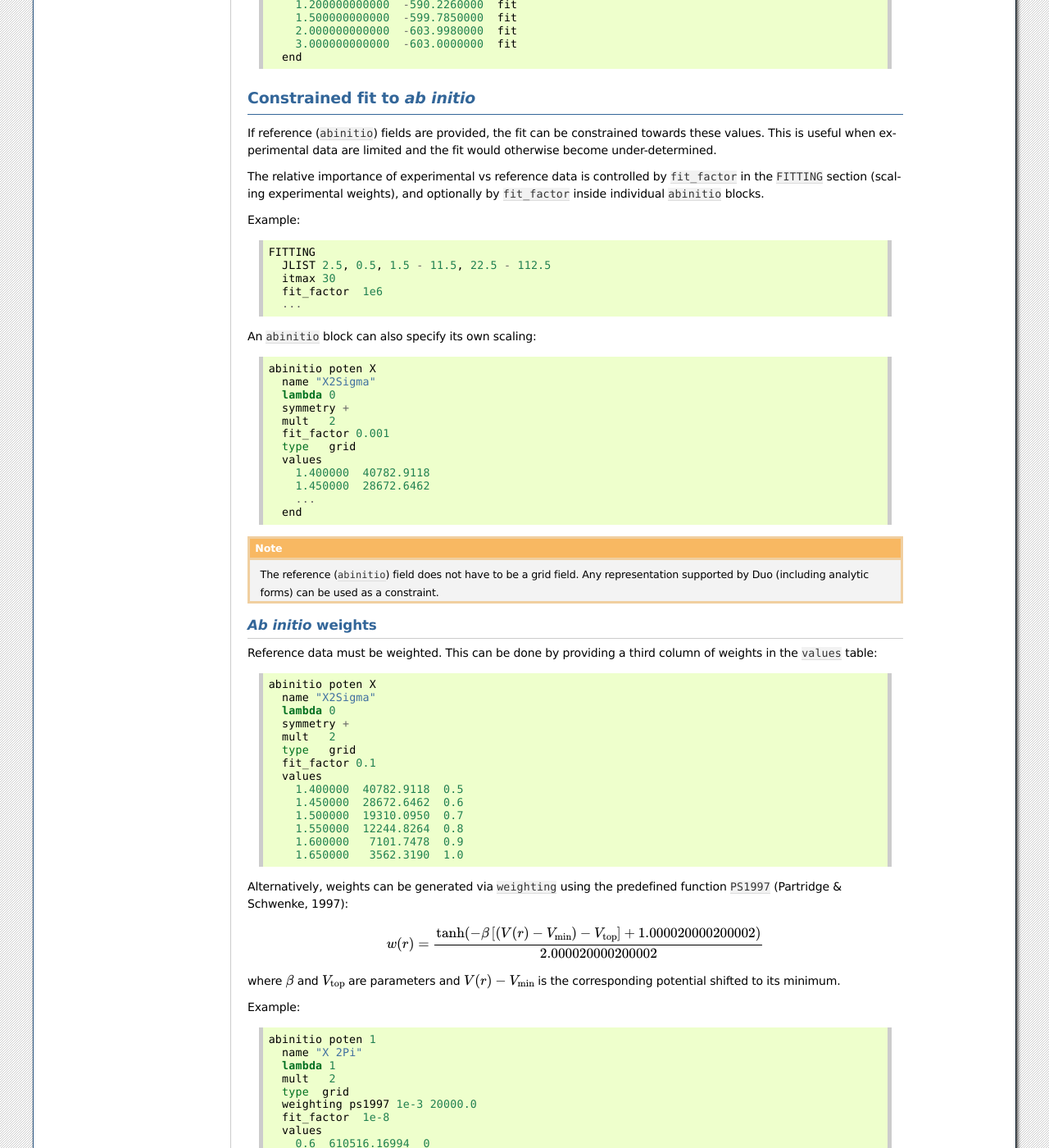
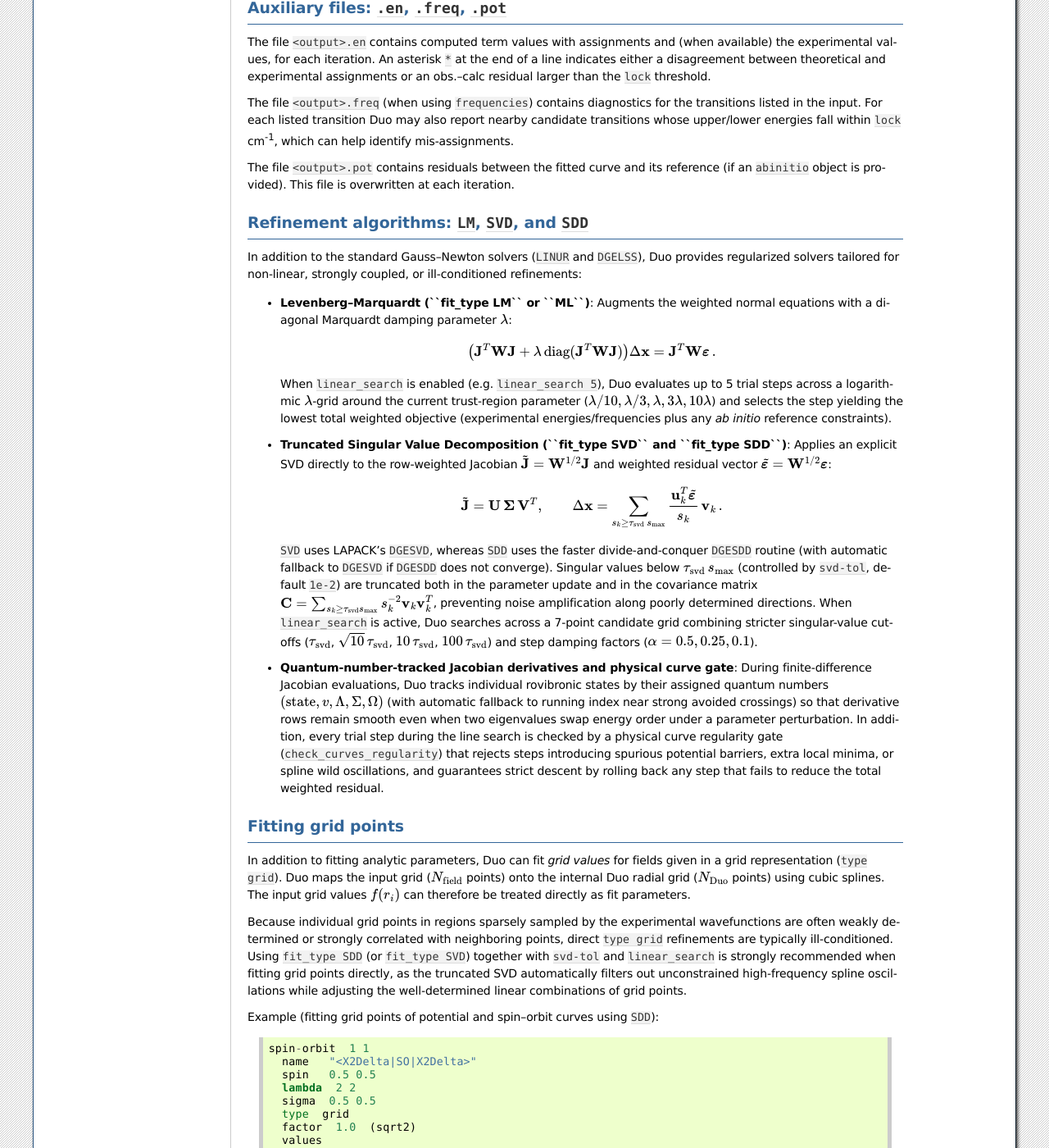
Before and after one commit to Trovemaster/Duo, a Sphinx documentation site: the page built from docs/source/fitting.rst, in a window 1280 px wide and 1400 px high, scrolled down 6380 px. Shown: the whole window at 82% size. Built offline with Sphinx 7.4.7, drawn with Linux system fonts in a browser that asks for light colours; some of the changed text lies outside the part shown.

Commit message:
Document LM, SVD, and SDD refinement options and svd-tol in ReadTheDocs

```diff
--- a/docs/source/fitting.rst
+++ b/docs/source/fitting.rst
@@ -6,9 +6,8 @@
 Duo can refine (fit) potential energy curves (PECs) and coupling curves by least-squares fitting to experimental term values (energies) or wavenumbers
 (line positions).
 
-Duo uses a Gauss–Newton least-squares procedure with Marquardt damping. Optionally, this can be combined with a simple line search (``linear_search``).
-The linear least-squares problem is solved using either the LAPACK routine ``DGELSS`` or Duo’s internal solver ``LINUR``, controlled by ``fit_type``
-(aliases: ``fit_type``, ``fit-type``, ``FIT_TYPE``).
+Duo uses a non-linear least-squares refinement procedure with Levenberg–Marquardt damping or truncated Singular Value Decomposition (SVD), combined with a trust-region line search (``linear_search``), a physical curve-regularity gate, and quantum-number-tracked finite-difference Jacobian derivatives.
+The linear least-squares solver and step-control strategy are selected via ``fit_type`` (aliases: ``fit_type``, ``fit-type``, ``FIT_TYPE``): ``LINUR`` (default), ``LM`` (or ``ML``), ``DGELSS``, ``SVD``, or ``SDD``.
 
 Fitting is the most delicate part of a Duo workflow. While forward calculations (energies and spectra for fixed PECs/couplings/dipoles) are usually
 straightforward-provided the phase conventions for coupling terms are consistent-fitting often requires careful data selection and some trial and
@@ -242,8 +241,14 @@
       :math:`{\bf x}_{i+1} = {\bf x}_i + \alpha\,\Delta{\bf x}`, with
       :math:`0 \le \alpha \le 1`.
 
-      Duo tests decreasing values starting from :math:`\alpha = 1` in steps of
-      :math:`1/N` (Armijo condition), where ``N`` is the integer argument.
+      For ``LINUR`` and ``DGELSS``, Duo tests decreasing values starting from
+      :math:`\alpha = 1` in steps of :math:`1/N` (Armijo condition), where
+      ``N`` is the integer argument.
+
+      For ``LM``, ``SVD``, and ``SDD``, setting ``linear_search`` to any
+      positive integer ``N > 0`` activates an adaptive trust-region or
+      singular-value truncation/damping line search at each iteration, combined
+      with a physical curve-regularity gate and strict-descent rollback.
 
       Example:
       ::
@@ -251,18 +256,48 @@
          linear_search 5
 
    fit_type
-      Chooses the linear solver used in the Gauss–Newton step.
+      Chooses the linear solver and regularization strategy used in the
+      non-linear least-squares step.
 
       Supported values:
 
-      * ``DGELSS`` (LAPACK; often more stable for strongly correlated problems)
-      * ``LINUR``  (internal; can be faster in some cases)
+      * ``LINUR``  (default; internal Cholesky/linear solver for the normal
+        equations; fast for well-conditioned analytical fits)
+      * ``DGELSS`` (LAPACK SVD-based least-squares solver; often more stable
+        for strongly correlated analytical problems)
+      * ``LM`` (alias: ``ML``; Levenberg–Marquardt solver with adaptive
+        Marquardt damping :math:`\lambda` and a 5-point :math:`\lambda`-grid
+        line search when ``linear_search > 0``)
+      * ``SVD`` (truncated singular value decomposition solver via LAPACK
+        ``DGESVD`` on the row-weighted Jacobian :math:`\tilde{\bf J} = {\bf W}^{1/2}{\bf J}`;
+        designed for ill-conditioned or direct ``type grid`` curve fits)
+      * ``SDD`` (divide-and-conquer truncated SVD solver via LAPACK ``DGESDD``
+        with automatic fallback to ``DGESVD``; mathematically equivalent to
+        ``SVD`` and recommended for direct ``type grid`` curve fits)
 
       Examples:
       ::
 
          fit_type dgelss
          fit_type linur
+         fit_type lm
+         fit_type svd
+         fit_type sdd
+
+   svd-tol
+      (Aliases: ``svd_tol``, ``svdtol``)
+
+      Relative singular-value cutoff tolerance :math:`\tau_{\rm svd}` used by
+      ``fit_type SVD`` and ``fit_type SDD`` (default: ``1e-2``). Singular
+      values satisfying :math:`s_k < \tau_{\rm svd}\,s_{\max}` are discarded
+      from the pseudoinverse step and parameter covariance estimate, filtering
+      out poorly determined parameter combinations (such as unconstrained high-frequency
+      grid oscillations).
+
+      Example:
+      ::
+
+         svd-tol 1e-2
 
    fit_scale
       Fixed scaling factor :math:`\alpha` applied to the parameter update
@@ -386,16 +421,82 @@
 reference (if an ``abinitio`` object is provided). This file is overwritten at
 each iteration.
 
+Refinement algorithms: ``LM``, ``SVD``, and ``SDD``
+---------------------------------------------------
+
+In addition to the standard Gauss–Newton solvers (``LINUR`` and ``DGELSS``),
+Duo provides regularized solvers tailored for non-linear, strongly coupled, or
+ill-conditioned refinements:
+
+* **Levenberg–Marquardt (``fit_type LM`` or ``ML``)**:
+  Augments the weighted normal equations with a diagonal Marquardt damping
+  parameter :math:`\lambda`:
+
+  .. math::
+
+     \left({\bf J}^T {\bf W} {\bf J} + \lambda\,{\rm diag}({\bf J}^T {\bf W} {\bf J})\right) \Delta{\bf x}
+     = {\bf J}^T {\bf W} \boldsymbol{\varepsilon}\,.
+
+  When ``linear_search`` is enabled (e.g. ``linear_search 5``), Duo evaluates up
+  to 5 trial steps across a logarithmic :math:`\lambda`-grid around the current
+  trust-region parameter (:math:`\lambda/10, \lambda/3, \lambda, 3\lambda, 10\lambda`)
+  and selects the step yielding the lowest total weighted objective (experimental
+  energies/frequencies plus any *ab initio* reference constraints).
+
+* **Truncated Singular Value Decomposition (``fit_type SVD`` and ``fit_type SDD``)**:
+  Applies an explicit SVD directly to the row-weighted Jacobian
+  :math:`\tilde{\bf J} = {\bf W}^{1/2}{\bf J}` and weighted residual vector
+  :math:`\tilde{\boldsymbol{\varepsilon}} = {\bf W}^{1/2}\boldsymbol{\varepsilon}`:
+
+  .. math::
+
+     \tilde{\bf J} = {\bf U}\,\boldsymbol{\Sigma}\,{\bf V}^T, \qquad
+     \Delta{\bf x} = \sum_{s_k \ge \tau_{\rm svd}\,s_{\max}}
+     \frac{{\bf u}_k^T \tilde{\boldsymbol{\varepsilon}}}{s_k}\,{\bf v}_k\,.
+
+  ``SVD`` uses LAPACK's ``DGESVD``, whereas ``SDD`` uses the faster
+  divide-and-conquer ``DGESDD`` routine (with automatic fallback to ``DGESVD``
+  if ``DGESDD`` does not converge). Singular values below
+  :math:`\tau_{\rm svd}\,s_{\max}` (controlled by ``svd-tol``, default ``1e-2``)
+  are truncated both in the parameter update and in the covariance matrix
+  :math:`{\bf C} = \sum_{s_k \ge \tau_{\rm svd} s_{\max}} s_k^{-2} {\bf v}_k {\bf v}_k^T`,
+  preventing noise amplification along poorly determined directions. When
+  ``linear_search`` is active, Duo searches across a 7-point candidate grid
+  combining stricter singular-value cutoffs (:math:`\tau_{\rm svd}`,
+  :math:`\sqrt{10}\,\tau_{\rm svd}`, :math:`10\,\tau_{\rm svd}`,
+  :math:`100\,\tau_{\rm svd}`) and step damping factors (:math:`\alpha = 0.5, 0.25, 0.1`).
+
+* **Quantum-number-tracked Jacobian derivatives and physical curve gate**:
+  During finite-difference Jacobian evaluations, Duo tracks individual
+  rovibronic states by their assigned quantum numbers :math:`({\rm state}, v,
+  \Lambda, \Sigma, \Omega)` (with automatic fallback to running index near
+  strong avoided crossings) so that derivative rows remain smooth even when two
+  eigenvalues swap energy order under a parameter perturbation. In addition,
+  every trial step during the line search is checked by a physical curve
+  regularity gate (``check_curves_regularity``) that rejects steps introducing
+  spurious potential barriers, extra local minima, or spline wild oscillations,
+  and guarantees strict descent by rolling back any step that fails to reduce
+  the total weighted residual.
+
 Fitting grid points
 -------------------
 
 In addition to fitting analytic parameters, Duo can fit *grid values* for fields
-given in a grid representation. Duo maps the input grid
+given in a grid representation (``type grid``). Duo maps the input grid
 (:math:`N_{\rm field}` points) onto the internal Duo radial grid
 (:math:`N_{\rm Duo}` points) using cubic splines. The input grid values
-:math:`f(r_i)` can therefore be treated as fit parameters.
+:math:`f(r_i)` can therefore be treated directly as fit parameters.
 
-Example (fitting selected grid points of a spin–orbit curve):
+Because individual grid points in regions sparsely sampled by the experimental
+wavefunctions are often weakly determined or strongly correlated with
+neighboring points, direct ``type grid`` refinements are typically
+ill-conditioned. Using ``fit_type SDD`` (or ``fit_type SVD``) together with
+``svd-tol`` and ``linear_search`` is strongly recommended when fitting grid
+points directly, as the truncated SVD automatically filters out unconstrained
+high-frequency spline oscillations while adjusting the well-determined linear
+combinations of grid points.
+
+Example (fitting grid points of potential and spin–orbit curves using ``SDD``):
 ::
 
   spin-orbit  1 1
@@ -412,6 +513,16 @@
       2.000000000000  -603.9980000  fit
       3.000000000000  -603.0000000  fit
     end
+
+  FITTING
+    JLIST 0.5 - 10.5
+    itmax 20
+    fit_type SDD
+    svd-tol 1e-2
+    linear_search 5
+    fit_factor 1e4
+    ...
+  END
 
 Constrained fit to *ab initio*
 ------------------------------
```
